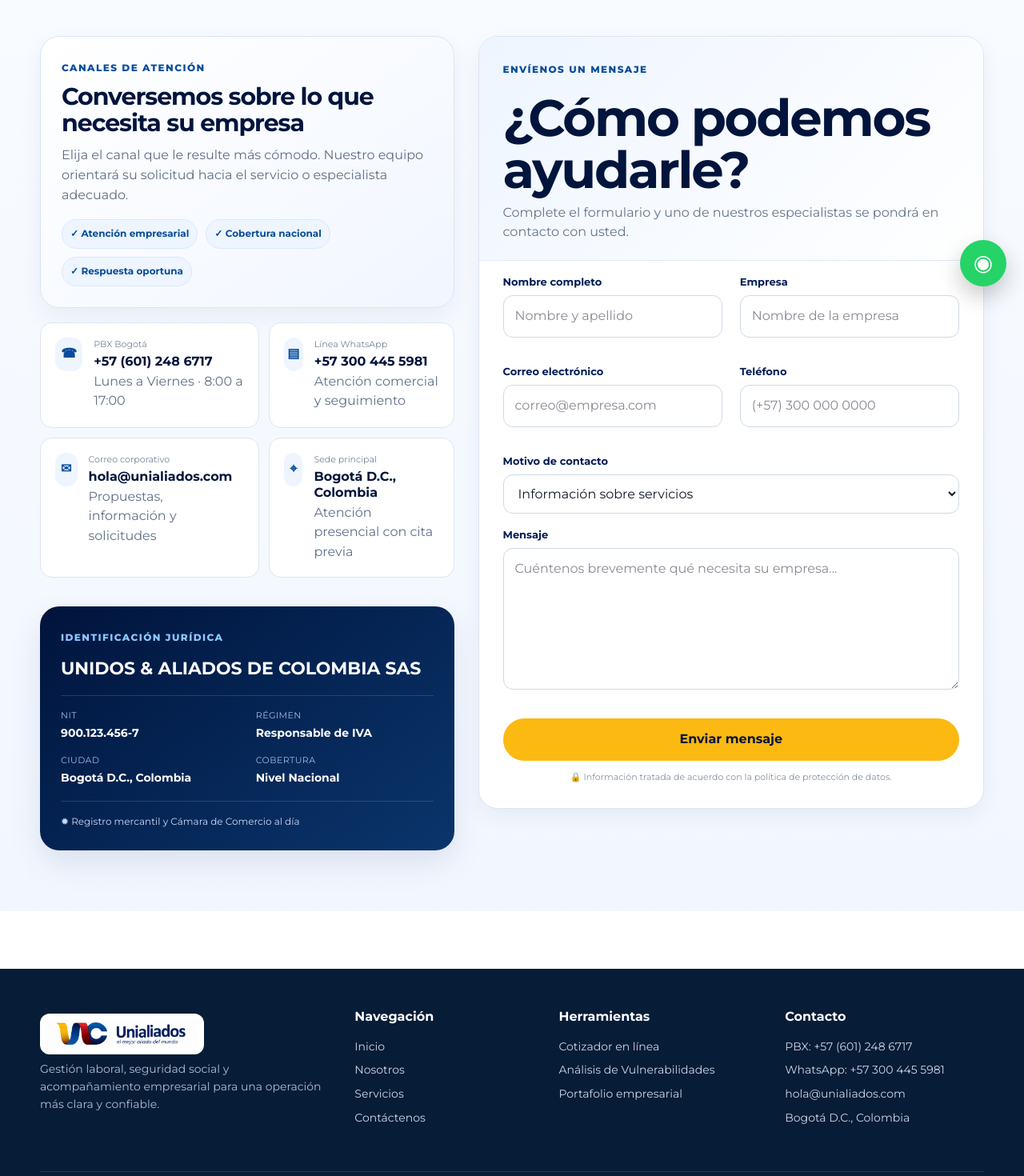
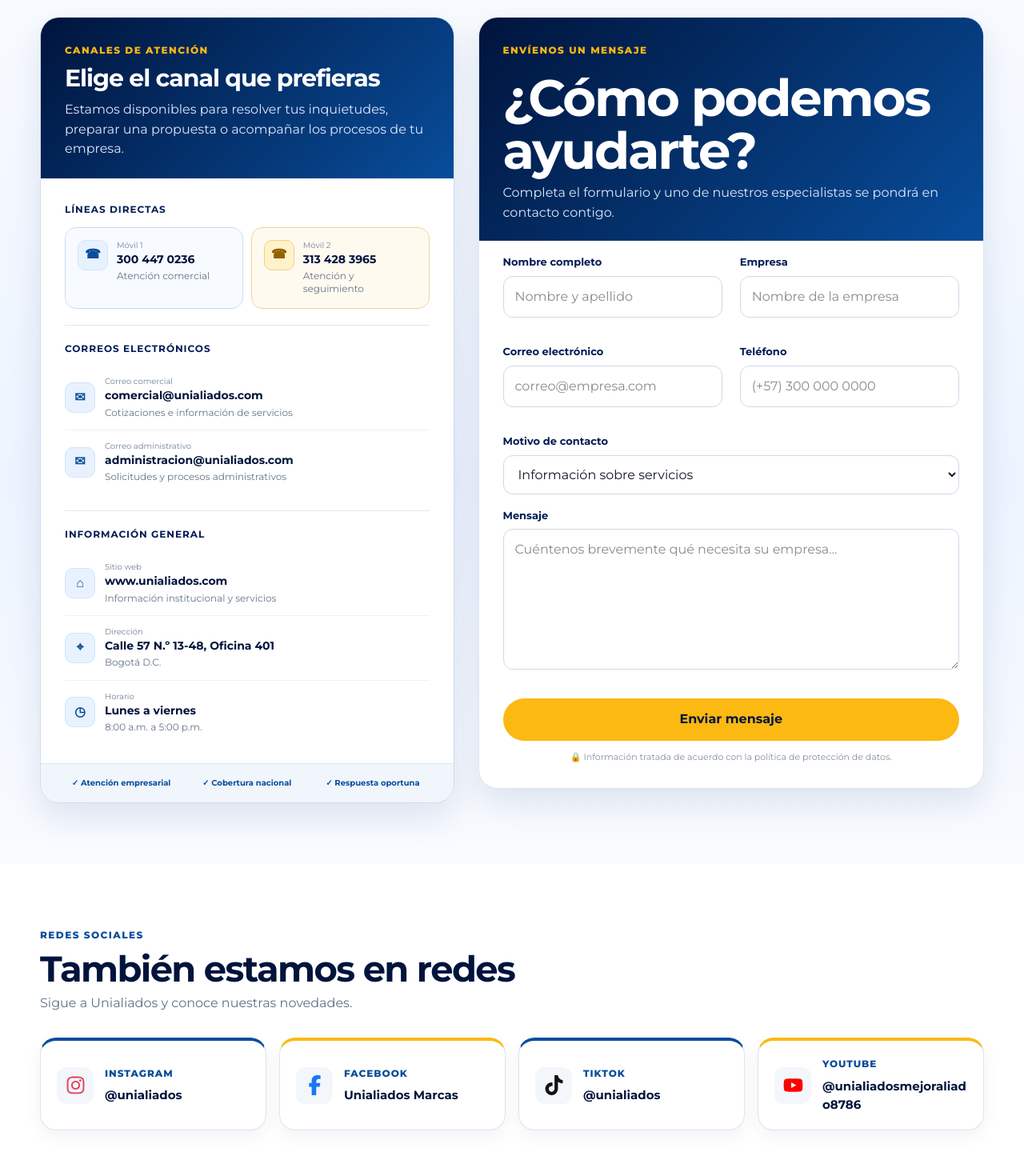
Before and after one commit to saramendoza5ig/unialiados-web, a Next.js app: page /contacto in a window 1280 px wide. Shown: the part 420-1890 px from the top of the page at 80% size. Built offline with nearby package versions, Linux system fonts and the light colour scheme.

Commit message:
feat: actualizar información institucional y contacto

```diff
--- a/package.json
+++ b/package.json
@@ -11,7 +11,8 @@
   "dependencies": {
     "next": "16.3.4",
     "react": "19.2.8",
-    "react-dom": "19.2.8"
+    "react-dom": "19.2.8",
+    "react-icons": "^5.7.0"
   },
   "devDependencies": {
     "@tailwindcss/postcss": "^4",
--- a/src/app/contacto/page.js
+++ b/src/app/contacto/page.js
@@ -1,3 +1,63 @@
+import { FaFacebookF, FaInstagram, FaTiktok, FaYoutube } from "react-icons/fa6";
+
+const contactChannels = [
+  {
+    icon: "☎",
+    label: "Móvil 1",
+    value: "300 447 0236",
+    href: "tel:+573004470236",
+    detail: "Atención comercial",
+  },
+  {
+    icon: "☎",
+    label: "Móvil 2",
+    value: "313 428 3965",
+    href: "tel:+573134283965",
+    detail: "Atención y seguimiento",
+  },
+  {
+    icon: "✉",
+    label: "Correo comercial",
+    value: "comercial@unialiados.com",
+    href: "mailto:comercial@unialiados.com",
+    detail: "Cotizaciones e información de servicios",
+  },
+  {
+    icon: "✉",
+    label: "Correo administrativo",
+    value: "administracion@unialiados.com",
+    href: "mailto:administracion@unialiados.com",
+    detail: "Solicitudes y procesos administrativos",
+  },
+  {
+    icon: "⌂",
+    label: "Sitio web",
+    value: "www.unialiados.com",
+    href: "https://www.unialiados.com",
+    detail: "Información institucional y servicios",
+    external: true,
+  },
+  {
+    icon: "⌖",
+    label: "Dirección",
+    value: "Calle 57 N.º 13-48, Oficina 401",
+    detail: "Bogotá D.C.",
+  },
+  {
+    icon: "◷",
+    label: "Horario",
+    value: "Lunes a viernes",
+    detail: "8:00 a.m. a 5:00 p.m.",
+  },
+];
+
+const socialNetworks = [
+  { network: "Instagram", account: "@unialiados", icon: FaInstagram, slug: "instagram" },
+  { network: "Facebook", account: "Unialiados Marcas", icon: FaFacebookF, slug: "facebook" },
+  { network: "TikTok", account: "@unialiados", icon: FaTiktok, slug: "tiktok" },
+  { network: "YouTube", account: "@unialiadosmejoraliado8786", icon: FaYoutube, slug: "youtube" },
+];
+
 export default function Page() {
   return (
     <main>
@@ -7,147 +67,97 @@
             Contacto
           </span>
           <h1>
-            Hablemos, estamos para ayudarle.
+            ¡Estamos listos para apoyar tu gestión!
           </h1>
           <p>
-            Cuéntenos sobre su empresa y uno de nuestros especialistas podrá orientar la solicitud hacia el servicio adecuado.
+            Cuéntanos sobre tu empresa y nuestro equipo orientará la solicitud hacia
+            el servicio adecuado.
           </p>
         </div>
       </section>
       <section className="section contact-section">
         <div className="container contact-grid contact-grid-polished">
           <div className="contact-side">
-            <div className="contact-intro-card">
-              <span className="eyebrow">
-                Canales de atención
-              </span>
-              <h2>
-                Conversemos sobre lo que necesita su empresa
-              </h2>
+            <div className="contact-directory">
+              <div className="contact-directory-head">
+                <span className="eyebrow">Canales de atención</span>
+                <h2>Elige el canal que prefieras</h2>
                 <p>
-                Elija el canal que le resulte más cómodo. Nuestro equipo orientará su solicitud hacia el servicio o especialista adecuado.
+                  Estamos disponibles para resolver tus inquietudes, preparar una
+                  propuesta o acompañar los procesos de tu empresa.
                 </p>
-              <div className="contact-trust">
-                <span>
-                  ✓ Atención empresarial
+              </div>
+
+              <div className="contact-directory-body">
+                <section className="contact-directory-group">
+                  <h3>Líneas directas</h3>
+                  <div className="contact-phone-grid">
+                    {contactChannels.slice(0, 2).map((channel) => (
+                      <a className="contact-phone" href={channel.href} key={channel.label}>
+                        <span className="contact-directory-icon" aria-hidden="true">
+                          {channel.icon}
                         </span>
                         <span>
-                  ✓ Cobertura nacional
+                          <small>{channel.label}</small>
+                          <strong>{channel.value}</strong>
+                          <em>{channel.detail}</em>
                         </span>
-                <span>
-                  ✓ Respuesta oportuna
+                      </a>
+                    ))}
+                  </div>
+                </section>
+
+                <section className="contact-directory-group">
+                  <h3>Correos electrónicos</h3>
+                  <div className="contact-directory-rows">
+                    {contactChannels.slice(2, 4).map((channel) => (
+                      <a className="contact-directory-row" href={channel.href} key={channel.label}>
+                        <span className="contact-directory-icon" aria-hidden="true">
+                          {channel.icon}
                         </span>
+                        <span className="contact-directory-copy">
+                          <small>{channel.label}</small>
+                          <strong>{channel.value}</strong>
+                          <em>{channel.detail}</em>
+                        </span>
+                      </a>
+                    ))}
                   </div>
+                </section>
+
+                <section className="contact-directory-group">
+                  <h3>Información general</h3>
+                  <div className="contact-directory-rows compact">
+                    {contactChannels.slice(4).map((channel) => {
+                      const Row = channel.href ? "a" : "div";
+
+                      return (
+                        <Row
+                          className="contact-directory-row"
+                          href={channel.href}
+                          target={channel.external ? "_blank" : undefined}
+                          rel={channel.external ? "noopener noreferrer" : undefined}
+                          key={channel.label}
+                        >
+                          <span className="contact-directory-icon" aria-hidden="true">
+                            {channel.icon}
+                          </span>
+                          <span className="contact-directory-copy">
+                            <small>{channel.label}</small>
+                            <strong>{channel.value}</strong>
+                            <em>{channel.detail}</em>
+                          </span>
+                        </Row>
+                      );
+                    })}
                   </div>
-            <div className="contact-list contact-list-polished">
-              <div className="contact-item">
-                <span className="contact-icon">
-                  ☎
-                </span>
-                <div>
-                  <small>
-                    PBX Bogotá
-                  </small>
-                  <strong>
-                    +57 (601) 248 6717
-                  </strong>
-                  <p>
-                    Lunes a Viernes · 8:00 a 17:00
-                  </p>
+                </section>
               </div>
-              </div>
-              <div className="contact-item">
-                <span className="contact-icon">
-                  ▤
-                </span>
-                <div>
-                  <small>
-                    Línea WhatsApp
-                  </small>
-                  <strong>
-                    +57 300 445 5981
-                  </strong>
-                  <p>
-                    Atención comercial y seguimiento
-                  </p>
-                </div>
-              </div>
-              <div className="contact-item">
-                <span className="contact-icon">
-                  ✉
-                </span>
-                <div>
-                  <small>
-                    Correo corporativo
-                  </small>
-                  <strong>
-                    hola@unialiados.com
-                  </strong>
-                  <p>
-                    Propuestas, información y solicitudes
-                  </p>
-                </div>
-              </div>
-              <div className="contact-item">
-                <span className="contact-icon">
-                  ⌖
-                </span>
-                <div>
-                  <small>
-                    Sede principal
-                  </small>
-                  <strong>
-                    Bogotá D.C., Colombia
-                  </strong>
-                  <p>
-                    Atención presencial con cita previa
-                  </p>
-                </div>
-              </div>
-            </div>
-            <div className="legal-id-card">
-              <span className="eyebrow">
-                Identificación jurídica
-              </span>
-              <h3>
-                UNIDOS & ALIADOS DE COLOMBIA SAS
-              </h3>
-              <div className="legal-id-grid">
-                <div>
-                  <span>
-                    NIT
-                  </span>
-                  <strong>
-                    900.123.456-7
-                  </strong>
-                </div>
-                <div>
-                  <span>
-                    Régimen
-                  </span>
-                  <strong>
-                    Responsable de IVA
-                  </strong>
-                </div>
-                <div>
-                  <span>
-                    Ciudad
-                  </span>
-                  <strong>
-                    Bogotá D.C., Colombia
-                  </strong>
-                </div>
-                <div>
-                  <span>
-                    Cobertura
-                  </span>
-                  <strong>
-                    Nivel Nacional
-                  </strong>
-                </div>
-              </div>
-              <div className="legal-id-footer">
-                ✹ Registro mercantil y Cámara de Comercio al día
+
+              <div className="contact-assurances">
+                <span>✓ Atención empresarial</span>
+                <span>✓ Cobertura nacional</span>
+                <span>✓ Respuesta oportuna</span>
               </div>
             </div>
           </div>
@@ -157,10 +167,11 @@
                 Envíenos un mensaje
               </span>
               <h2 className="panel-title">
-                ¿Cómo podemos ayudarle?
+                ¿Cómo podemos ayudarte?
               </h2>
               <p>
-                Complete el formulario y uno de nuestros especialistas se pondrá en contacto con usted.
+                Completa el formulario y uno de nuestros especialistas se pondrá en
+                contacto contigo.
               </p>
             </div>
             <div className="grid-2">
@@ -230,6 +241,30 @@
           </div>
         </div>
       </section>
+      <section className="section contact-social-section">
+        <div className="container">
+          <div className="section-head">
+            <div>
+              <span className="eyebrow">Redes sociales</span>
+              <h2>También estamos en redes</h2>
+              <p>Sigue a Unialiados y conoce nuestras novedades.</p>
+            </div>
+          </div>
+          <div className="social-grid">
+            {socialNetworks.map(({ network, account, icon: SocialIcon, slug }) => (
+              <div className={`social-item ${slug}`} key={network}>
+                <span className="social-icon" aria-hidden="true">
+                  <SocialIcon />
+                </span>
+                <div>
+                  <span className="social-network">{network}</span>
+                  <strong>{account}</strong>
+                </div>
+              </div>
+            ))}
+          </div>
+        </div>
+      </section>
     </main>
   );
 }
--- a/src/app/globals.css
+++ b/src/app/globals.css
@@ -190,29 +190,66 @@
 
 /* ===== V6 focused refinements ===== */
 .analysis-final-cta{max-width:1180px;margin:28px auto 0}
-.contact-section{background:linear-gradient(180deg,#f8fbff 0%,#f2f7ff 100%)}
+.contact-section{background:linear-gradient(180deg,#f8fbff 0%,#edf4ff 58%,#f8fbff 100%)}
 .contact-grid-polished{grid-template-columns:.9fr 1.1fr;gap:30px;align-items:start}
-.contact-side{display:grid;gap:18px}
-.contact-intro-card{background:linear-gradient(145deg,#ffffff,#f1f6ff);border:1px solid #d9e6f7;border-radius:24px;padding:26px;box-shadow:0 12px 30px rgba(3,28,85,.06)}
-.contact-intro-card h2{font-size:30px;line-height:1.08;margin:8px 0 12px;color:var(--navy-dark)}
-.contact-intro-card p{margin:0;color:#5f6f84}
-.contact-trust{display:flex;flex-wrap:wrap;gap:10px;margin-top:18px}
-.contact-trust span{background:#eef5ff;border:1px solid #d8e8ff;color:var(--blue);padding:8px 10px;border-radius:999px;font-size:12px;font-weight:700}
-.contact-list-polished{grid-template-columns:1fr 1fr;gap:12px}
-.contact-list-polished .contact-item{min-height:132px;align-items:flex-start;padding:18px;transition:transform .22s ease,box-shadow .22s ease,border-color .22s ease}
-.contact-list-polished .contact-item:hover{transform:translateY(-4px);border-color:#b7d1f5;box-shadow:0 14px 28px rgba(3,28,85,.08)}
-.contact-list-polished .contact-item small{display:block;color:#75859a;font-size:11px;margin-bottom:3px}
-.contact-list-polished .contact-item strong{display:block;color:var(--navy-dark);font-size:16px;line-height:1.25}
-.contact-form-panel{padding:0;overflow:hidden}
-.contact-form-head{padding:28px 30px 22px;background:linear-gradient(135deg,#eef5ff,#fff);border-bottom:1px solid #e0e9f5}
-.contact-form-head .panel-title{margin-bottom:8px}
-.contact-form-head p{margin:0;color:#65758a}
+.contact-side{min-width:0}
+.contact-directory{overflow:hidden;background:#fff;border:1px solid #cfddf0;border-radius:24px;box-shadow:0 18px 42px rgba(3,28,85,.1)}
+.contact-directory-head{padding:28px 30px 24px;background:linear-gradient(135deg,var(--navy-dark),var(--blue));color:#fff}
+.contact-directory-head .eyebrow{color:var(--gold)}
+.contact-directory-head h2{margin:8px 0 10px;color:#fff;font-size:30px;line-height:1.08}
+.contact-directory-head p{margin:0;color:#dbe8fb}
+.contact-directory-body{padding:10px 30px 4px}
+.contact-directory-group{padding:20px 0;border-bottom:1px solid #e0e8f3}
+.contact-directory-group:last-child{border-bottom:0}
+.contact-directory-group h3{margin:0 0 12px;color:var(--navy);font-size:12px;text-transform:uppercase;letter-spacing:.08em}
+.contact-phone-grid{display:grid;grid-template-columns:1fr 1fr;gap:10px}
+.contact-phone{display:flex;align-items:flex-start;gap:11px;min-width:0;padding:15px;border:1px solid #cdddf2;border-radius:14px;background:#f7faff;transition:transform .2s ease,border-color .2s ease,box-shadow .2s ease}
+.contact-phone:nth-child(2){background:#fffaf0;border-color:#eed797}
+.contact-phone:hover,.contact-directory-row[href]:hover{transform:translateY(-2px);border-color:#8eb5e8;box-shadow:0 8px 18px rgba(3,28,85,.07)}
+.contact-directory-icon{display:grid;place-items:center;flex:0 0 38px;width:38px;height:38px;border-radius:10px;background:#e8f2ff;border:1px solid #d2e4fb;color:var(--blue);font-weight:800}
+.contact-phone:nth-child(2) .contact-directory-icon{background:#fff2cb;border-color:#eed27e;color:#936000}
+.contact-phone>span:last-child,.contact-directory-copy{display:block;min-width:0}
+.contact-phone small,.contact-directory-copy small{display:block;color:#73839a;font-size:10px;line-height:1.3}
+.contact-phone strong,.contact-directory-copy strong{display:block;margin-top:3px;color:var(--navy-dark);font-size:14px;line-height:1.25;overflow-wrap:anywhere}
+.contact-phone em,.contact-directory-copy em{display:block;margin-top:4px;color:#65758a;font-size:12px;font-style:normal;line-height:1.35}
+.contact-directory-rows{display:grid;gap:0}
+.contact-directory-row{display:grid;grid-template-columns:38px minmax(0,1fr);gap:12px;align-items:center;min-width:0;padding:13px 0;border-bottom:1px solid #edf1f6;transition:transform .2s ease}
+.contact-directory-row:last-child{border-bottom:0}
+.contact-directory-row[href]{cursor:pointer}
+.contact-directory-rows.compact .contact-directory-row{grid-template-columns:38px minmax(0,1fr)}
+.contact-assurances{display:grid;grid-template-columns:repeat(3,1fr);gap:0;padding:16px 22px;background:#f1f6fd;border-top:1px solid #dce7f4;color:var(--blue);font-size:10px;font-weight:700;text-align:center}
+.contact-form-panel{padding:0;overflow:hidden;box-shadow:0 18px 42px rgba(3,28,85,.1)}
+.contact-form-head{padding:28px 30px 22px;background:linear-gradient(135deg,var(--navy-dark),var(--blue));border-bottom:1px solid rgba(255,255,255,.12)}
+.contact-form-head .eyebrow{color:var(--gold)}
+.contact-form-head .panel-title{margin-bottom:8px;color:#fff}
+.contact-form-head p{margin:0;color:#dbe8fb}
 .contact-form-panel>.grid-2,.contact-form-panel>.field,.contact-form-actions{margin-left:30px;margin-right:30px}
 .contact-form-actions{padding:4px 0 30px}
 .contact-form-actions span{display:block;text-align:center;color:#8491a2;font-size:11px;margin-top:12px}
-@media(max-width:1020px){.contact-grid-polished{grid-template-columns:1fr}.contact-list-polished{grid-template-columns:1fr 1fr}.analysis-final-cta{max-width:none}}
-@media(max-width:640px){.contact-list-polished{grid-template-columns:1fr}.contact-intro-card h2{font-size:26px}.contact-form-panel>.grid-2,.contact-form-panel>.field,.contact-form-actions{margin-left:20px;margin-right:20px}.contact-form-head{padding:24px 20px 18px}}
+@media(max-width:1020px){.contact-grid-polished{grid-template-columns:1fr}.analysis-final-cta{max-width:none}}
+@media(max-width:640px){.contact-directory-head{padding:24px 20px 20px}.contact-directory-head h2{font-size:26px}.contact-directory-body{padding:8px 20px 2px}.contact-phone-grid,.contact-assurances{grid-template-columns:1fr}.contact-assurances{gap:6px;text-align:left}.contact-form-panel>.grid-2,.contact-form-panel>.field,.contact-form-actions{margin-left:20px;margin-right:20px}.contact-form-head{padding:24px 20px 18px}}
 .footer-address{display:block;color:#c9d8ea;margin:8px 0;font-size:14px}
+
+/* Institutional content and contact channels */
+.partner-services{display:grid;grid-template-columns:minmax(220px,.7fr) minmax(0,1.3fr);gap:28px;align-items:start;margin-top:28px;padding:28px;background:#f7f9fc;border:1px solid var(--line);border-radius:var(--radius)}
+.partner-services h3{margin:8px 0 0;color:var(--navy);font-size:26px;line-height:1.15}
+.partner-services-grid{display:grid;grid-template-columns:1fr 1fr;gap:10px}
+.partner-services-grid span{position:relative;padding:12px 14px 12px 34px;background:#fff;border:1px solid #d8e4f3;border-radius:12px;color:#43536b;font-size:13px;font-weight:600}
+.partner-services-grid span:before{content:"✓";position:absolute;left:13px;color:var(--blue);font-weight:800}
+.contact-social-section{background:#fff}
+.social-grid{display:grid;grid-template-columns:repeat(4,1fr);gap:16px}
+.social-item{display:flex;align-items:center;gap:14px;min-width:0;padding:20px;border:1px solid var(--line);border-top:4px solid var(--blue);border-radius:var(--radius);background:#fff;box-shadow:0 8px 22px rgba(3,28,85,.05)}
+.social-item:nth-child(2),.social-item:nth-child(4){border-top-color:var(--gold)}
+.social-item span,.social-item strong{display:block}
+.social-icon{display:grid!important;place-items:center;flex:0 0 46px;width:46px;height:46px;border-radius:12px;background:#f3f6fb;font-size:25px}
+.social-item.instagram .social-icon{color:#e4405f}
+.social-item.facebook .social-icon{color:#1877f2}
+.social-item.tiktok .social-icon{color:#111}
+.social-item.youtube .social-icon{color:#f00}
+.social-item .social-network{color:var(--blue);font-size:12px;font-weight:800;text-transform:uppercase;letter-spacing:.08em}
+.social-item strong{margin-top:6px;color:var(--navy-dark);font-size:15px;overflow-wrap:anywhere}
+@media(max-width:1020px){.partner-services{grid-template-columns:1fr}.social-grid{grid-template-columns:1fr 1fr}}
+@media(max-width:640px){.partner-services{padding:22px}.partner-services-grid,.social-grid{grid-template-columns:1fr}}
 
 /* Unisoft technology block */
 .unisoft-panel{display:grid;grid-template-columns:auto 1fr;gap:28px;align-items:center;background:linear-gradient(135deg,#fff,#eef5ff);border:1px solid #d5e3f6;border-radius:28px;padding:36px 40px;box-shadow:0 14px 36px rgba(3,28,85,.07)}
--- a/src/components/layout/Footer.jsx
+++ b/src/components/layout/Footer.jsx
@@ -22,10 +22,11 @@
           </div>
           <div>
             <h4>Contacto</h4>
-            <a href="tel:+576012486717">PBX: +57 (601) 248 6717</a>
-            <a href="https://wa.me/573004455981" target="_blank" rel="noopener noreferrer">WhatsApp: +57 300 445 5981</a>
-            <a href="mailto:hola@unialiados.com">hola@unialiados.com</a>
-            <span className="footer-address">Bogotá D.C., Colombia</span>
+            <a href="tel:+573004470236">Móvil: 300 447 0236</a>
+            <a href="tel:+573134283965">Móvil: 313 428 3965</a>
+            <a href="mailto:comercial@unialiados.com">comercial@unialiados.com</a>
+            <a href="mailto:administracion@unialiados.com">administracion@unialiados.com</a>
+            <span className="footer-address">Calle 57 N.º 13-48, Oficina 401, Bogotá D.C.</span>
           </div>
         </div>
         <div className="footer-bottom"><span>© 2026 Unialiados. Todos los derechos reservados.</span><span>Mockup visual · información demostrativa sujeta a validación.</span></div>
--- a/src/components/layout/SiteEnhancements.jsx
+++ b/src/components/layout/SiteEnhancements.jsx
@@ -30,7 +30,5 @@
     return () => observer.disconnect();
   }, [pathname]);
 
-  return (
-    <a className="whatsapp-float" href="https://wa.me/573004455981" target="_blank" rel="noopener noreferrer" aria-label="Contactar por WhatsApp"><span>◉</span></a>
-  );
+  return null;
 }
```
Also changed, not shown: src/app/nosotros/page.js (+59 -27 lines), src/components/layout/Header.jsx (+4 -6 lines), 1 other file (tests, documents, lock files or other folders). Lines whose indentation alone changed are shown as unchanged.
